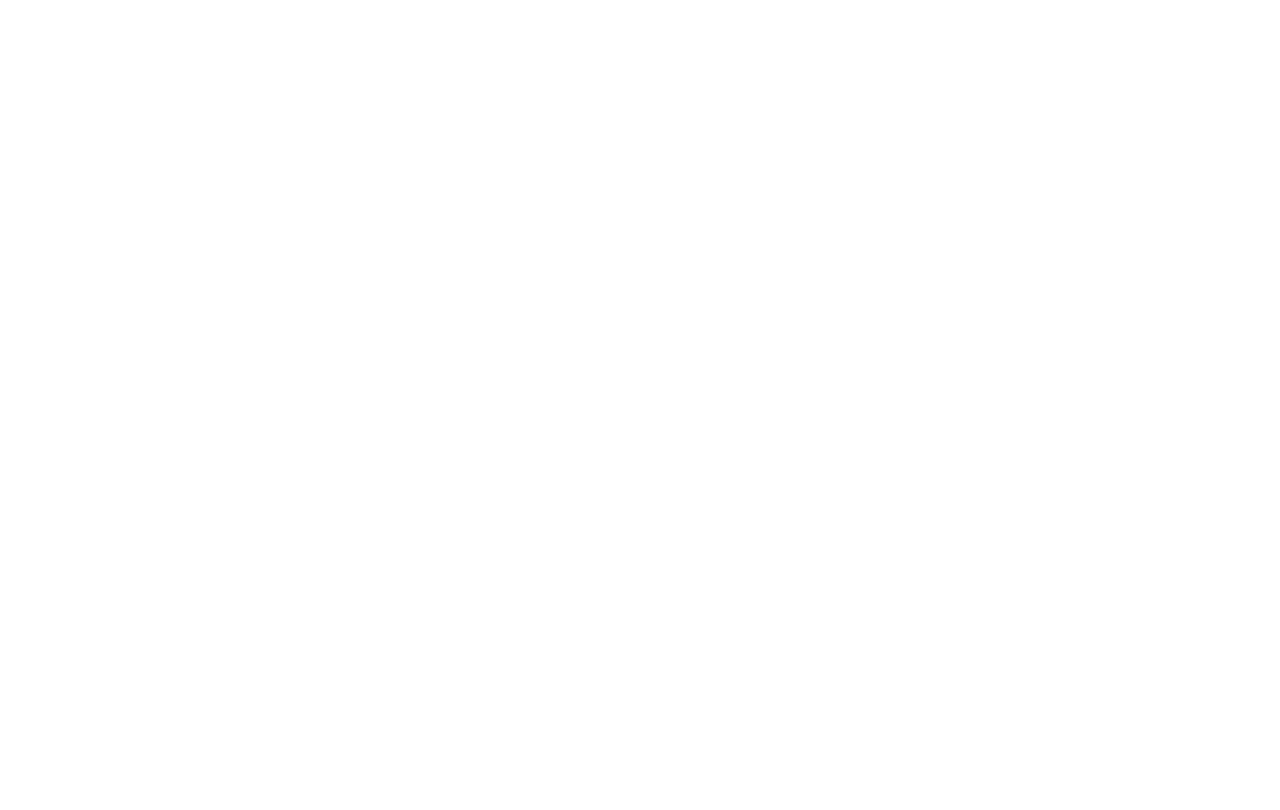
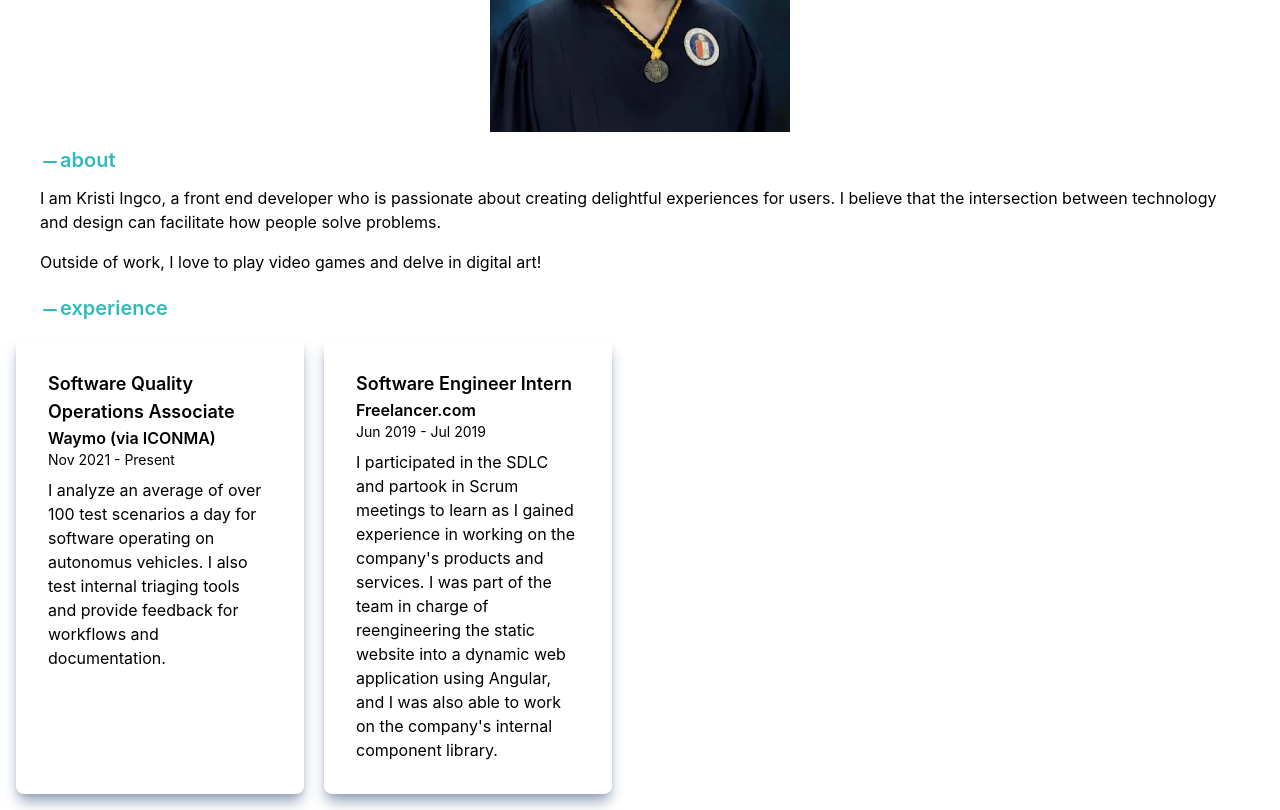
Before and after one commit to kristiingco/portfolio, a Next.js app: page / in a window 1280 px wide. Shown: the part 1020-1830 px from the top of the page. Before the commit the page ends 852 px from the top, so only its background shows below. Built offline with nearby package versions, Linux system fonts and the light colour scheme.

Commit message:
Added Experience section

```diff
--- a/components/AboutSection.js
+++ b/components/AboutSection.js
@@ -1,19 +1,33 @@
 import React from "react";
+import Image from "next/image";
+import { MinusIcon } from "@heroicons/react/solid";
 
 const AboutSection = () => {
   return (
-    <div>
+    <div className="flex flex-col items-center">
       <div>
-        <h2>about</h2>
-        <div>
+        <Image
+          src="/static/grad_me.png"
+          alt="Another picture of me"
+          width={300}
+          height={300}
+        />
+      </div>
+      <div className="px-10 py-2">
+        <h2 className="text-xl text-cool-green font-semibold">
+          <MinusIcon className="w-5 h-5 inline" />
+          about
+        </h2>
+        <div className="my-3 flex flex-col gap-4">
           <p>
-            Toffee bear claw toffee cupcake brownie sesame snaps. Jelly-o sesame
-            snaps muffin oat cake muffin sugar plum. Cotton candy fruitcake
-            halvah cake tootsie roll. Marshmallow jelly cookie macaroon muffin
-            tart. Cake cheesecake chocolate bar tiramisu shortbread biscuit bear
-            claw gummies. Toffee shortbread donut soufflé icing dragée
-            fruitcake. Dessert lollipop cake caramels apple pie apple pie. Bear
-            claw toffee powder cookie macaroon croissant.
+            I am Kristi Ingco, a front end developer who is passionate about
+            creating delightful experiences for users. I believe that the
+            intersection between technology and design can facilitate how people
+            solve problems.
+          </p>
+          <p>
+            Outside of work, I love to play video games and delve in digital
+            art!
           </p>
         </div>
       </div>
--- /dev/null
+++ b/components/Card.js
@@ -0,0 +1,14 @@
+import React from "react";
+
+const Card = ({ title, company, duration, description }) => {
+  return (
+    <div className="flex flex-col w-72 shrink-0 shadow-lg rounded-lg shadow-slate-400 p-8">
+      <h3 className="text-lg font-semibold">{title}</h3>
+      <span className="font-semibold">{company}</span>
+      <span className="text-sm block">{duration}</span>
+      <p className="mt-2">{description}</p>
+    </div>
+  );
+};
+
+export default Card;
--- /dev/null
+++ b/components/ExperienceSection.js
@@ -0,0 +1,33 @@
+import React from "react";
+import SectionCards from "./SectionCards";
+import { MinusIcon } from "@heroicons/react/solid";
+
+const experienceData = [
+  {
+    title: "Software Quality Operations Associate",
+    company: "Waymo (via ICONMA)",
+    duration: "Nov 2021 - Present",
+    description:
+      "I analyze an average of over 100 test scenarios a day for software operating on autonomus vehicles. I also test internal triaging tools and provide feedback for workflows and documentation.",
+  },
+  {
+    title: "Software Engineer Intern",
+    company: "Freelancer.com",
+    duration: "Jun 2019 - Jul 2019",
+    description:
+      "I participated in the SDLC and partook in Scrum meetings to learn as I gained experience in working on the company's products and services. I was part of the team in charge of reengineering the static website into a dynamic web application using Angular, and I was also able to work on the company's internal component library.",
+  },
+];
+const ExperienceSection = () => {
+  return (
+    <section>
+      <h2 className="text-xl text-cool-green font-semibold ml-10">
+        <MinusIcon className="w-5 h-5 inline" />
+        experience
+      </h2>
+      <SectionCards data={experienceData} />
+    </section>
+  );
+};
+
+export default ExperienceSection;
--- /dev/null
+++ b/components/SectionCards.js
@@ -0,0 +1,22 @@
+import React from "react";
+import Card from "./Card";
+
+const SectionCards = ({ data }) => {
+  return (
+    <div className="">
+      <div className="flex overflow-x-auto overflow-y-hidden gap-5 p-4 justify-start">
+        {data.map(({ title, company, duration, description }, idx) => (
+          <Card
+            key={idx}
+            title={title}
+            company={company}
+            duration={duration}
+            description={description}
+          />
+        ))}
+      </div>
+    </div>
+  );
+};
+
+export default SectionCards;
--- a/pages/index.js
+++ b/pages/index.js
@@ -1,5 +1,6 @@
 import Head from "next/head";
 import AboutSection from "../components/AboutSection";
+import ExperienceSection from "../components/ExperienceSection";
 import HeroBanner from "../components/HeroBanner";
 import NavBar from "../components/NavBar";
 
@@ -12,9 +13,11 @@
         <link rel="icon" href="/favicon.ico" />
       </Head>
 
-      <main>
+      <main className="overflow-x-hidden">
         <NavBar />
         <HeroBanner />
+        <AboutSection />
+        <ExperienceSection />
       </main>
     </div>
   );
```
Also changed, not shown: public/static/grad_me.png (added).
